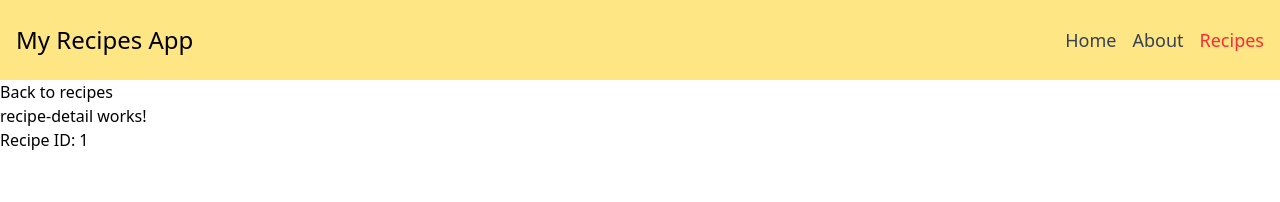
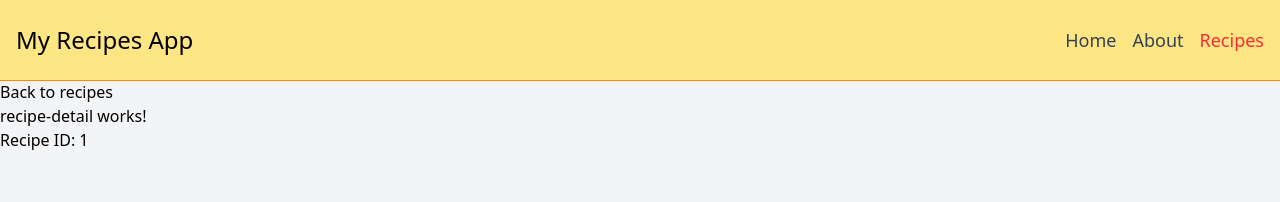
Before and after one commit to ShadeVI/Angular-recipes, an Angular app: page /recipes/1 in a window 1280 px wide. Shown: the top 202 px of the page. Built offline with nearby package versions, Linux system fonts and the light colour scheme.

Commit message:
Add fixed header and main styling for improved layout

```diff
--- a/src/app/app.component.html
+++ b/src/app/app.component.html
@@ -1,4 +1,4 @@
-<header>
+<header class="fixed w-full z-50 border-b border-b-orange-400">
   <nav class="h-20 bg-amber-200 p-4 flex justify-between items-center">
     <span class="text-2xl text-center py-4">{{logoTitle}}</span>
     <div class="flex justify-center gap-4 text-lg text-gray-700">
@@ -8,6 +8,6 @@
     </div>
   </nav>
 </header>
-<main>
+<main class="pt-20 min-h-screen bg-gray-100">
   <router-outlet />
 </main>
```
